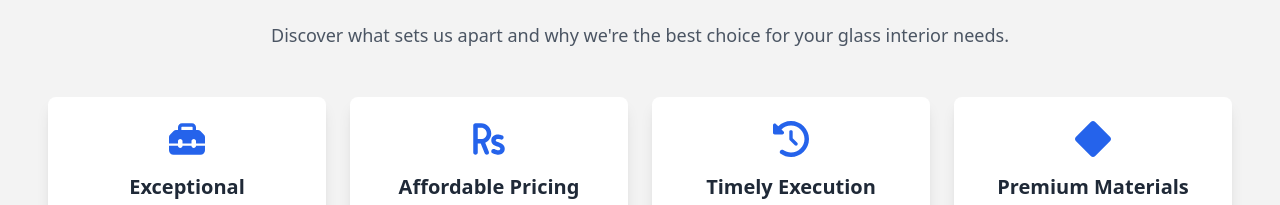
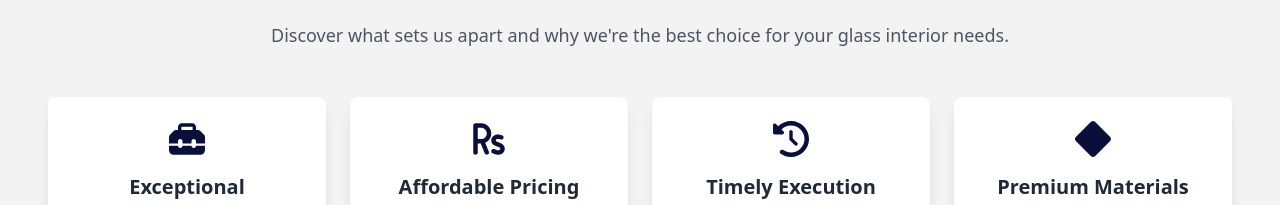
Before and after one commit to ag9731/djglasses, a React (Vite) app: page /about in a window 1280 px wide. Shown: the part 1709-1914 px from the top of the page. Built offline with nearby package versions, Linux system fonts and the light colour scheme.

Commit message:
completed home page

```diff
--- a/src/components/About/AboutUsPageSections/AboutUsWhyChooseUsSection.jsx
+++ b/src/components/About/AboutUsPageSections/AboutUsWhyChooseUsSection.jsx
@@ -51,7 +51,7 @@ const AboutUsWhyChooseUsSection = () => {
               key={index}
               className="bg-white shadow-lg rounded-lg p-6 text-center hover:shadow-xl transition flex flex-col items-center"
             >
-              <div className="text-blue-600 text-4xl mb-4 text-center">
+              <div className="text-[#080F3B] text-4xl mb-4 text-center">
                 {item.icon}
               </div>
               <h3 className="text-xl font-semibold text-gray-800 mb-2">
@@ -62,9 +62,9 @@ const AboutUsWhyChooseUsSection = () => {
           ))}
         </div>
         <div className="flex justify-center mt-5">
-        <button className="mt-5 md:block md:w-auto text-white font-medium bg-[#080F3B] px-8 md:px-14 py-3 md:py-4 hover:bg-[#e99015] transition-colors">
-          CONTACT US
-        </button>
+          <button className="mt-5 md:block md:w-auto text-white font-medium bg-[#080F3B] px-8 md:px-14 py-3 md:py-4 hover:bg-[#e99015] transition-colors">
+            CONTACT US
+          </button>
         </div>
       </div>
     </section>
```
